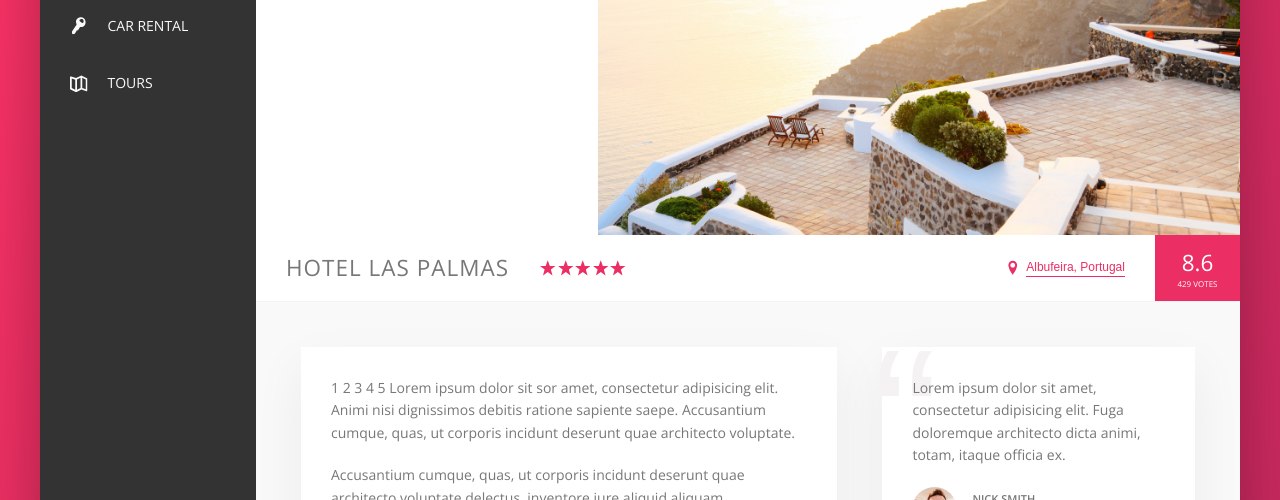
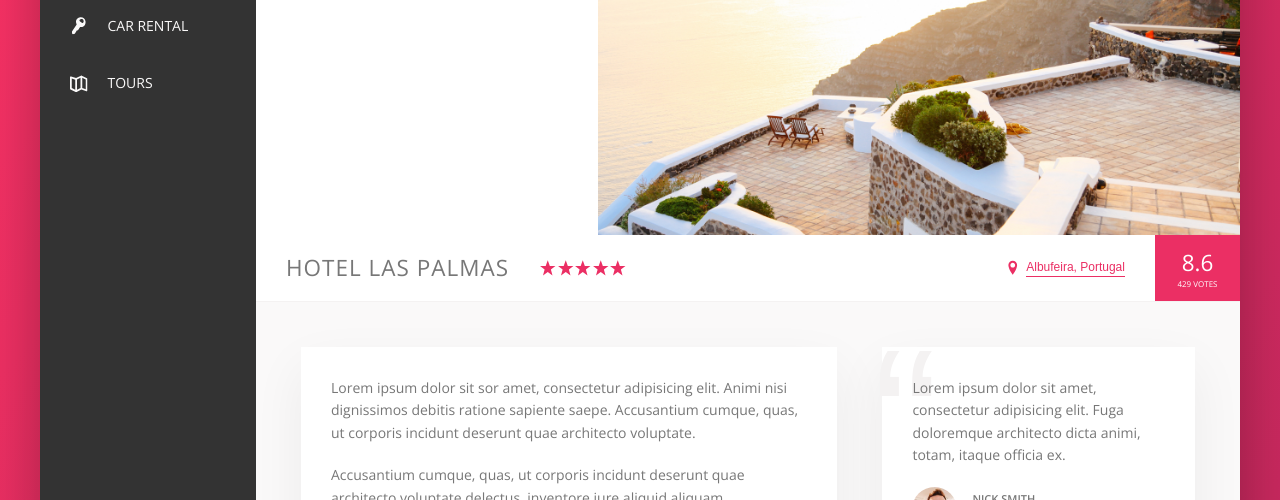
Before and after one commit to jullme/Trillo, a website: page index.html in a window 1280 px wide. Shown: the part 300-800 px from the top of the page. Drawn offline with nearby package versions, Linux system fonts and the light colour scheme.

```diff
--- a/index.html
+++ b/index.html
@@ -130,7 +130,7 @@
                     <div class="detail">
                         <div class="description">
                             <p class="paragraph">
-                                1 2  3 4 5 Lorem ipsum dolor sit sor amet, consectetur adipisicing elit. Animi nisi dignissimos debitis ratione sapiente saepe. Accusantium cumque, quas, ut corporis incidunt deserunt quae architecto voluptate.
+                                Lorem ipsum dolor sit sor amet, consectetur adipisicing elit. Animi nisi dignissimos debitis ratione sapiente saepe. Accusantium cumque, quas, ut corporis incidunt deserunt quae architecto voluptate.
                             </p>
                             <p class="paragraph">
                                 Accusantium cumque, quas, ut corporis incidunt deserunt quae architecto voluptate delectus, inventore iure aliquid aliquam.
```
